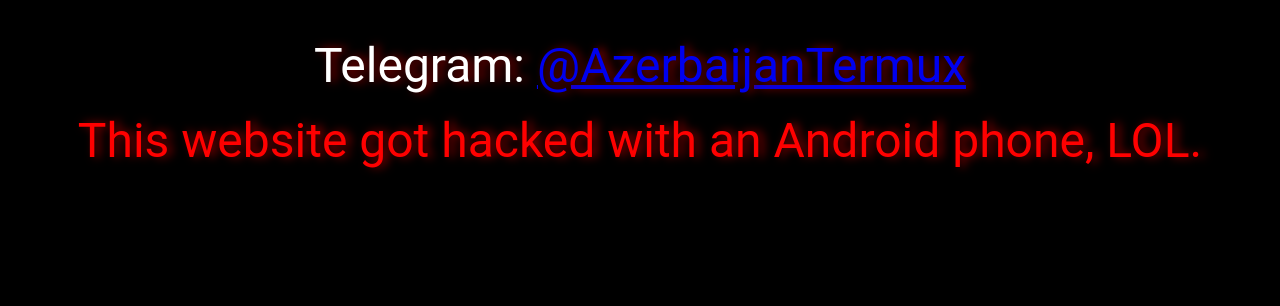
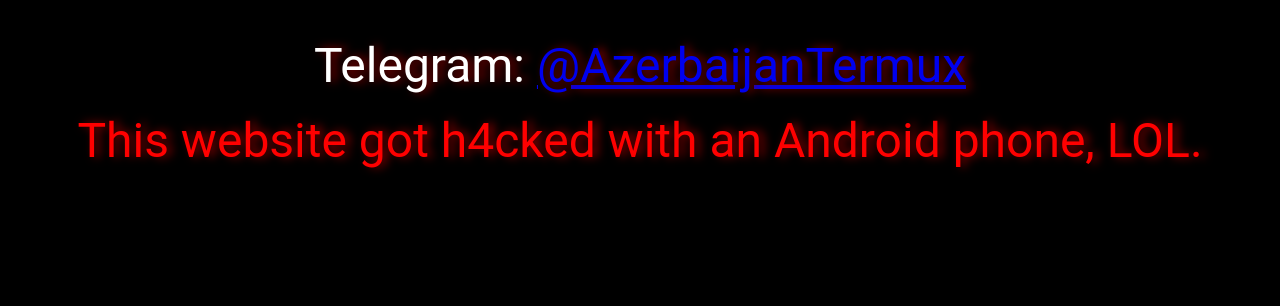
Before and after one commit to iamcharmmm/azerbaijantermux, a PHP site: page / in a window 1280 px wide. Shown: the part 494-800 px from the top of the page. Run offline with PHP 8.4, Linux system fonts and the light colour scheme.

Commit message:
Update index.php

```diff
--- a/index.php
+++ b/index.php
@@ -1,12 +1,12 @@
 <!DOCTYPE html>
 <head>
 <meta charset="UTF-8">
-<title>Hacked By AzerbaijanTermux</title>
+<title>H4cked By AzerbaijanTermux</title>
   <meta charset="utf-8">
-  <meta name="Author" content="Hacked By AzerbaijanTermux"/>
-  <meta name="description" content="Hacked By AzerbaijanTermux">
-  <meta name="keywords" content="Hacked By AzerbaijanTermux">
-  <meta property="og:title" content="Hacked By AzerbaijanTermux"/>
+  <meta name="Author" content="H4cked By AzerbaijanTermux"/>
+  <meta name="description" content="H4cked By AzerbaijanTermux">
+  <meta name="keywords" content="H4cked By AzerbaijanTermux">
+  <meta property="og:title" content="H4cked By AzerbaijanTermux"/>
 
 <style type="text/css">
   body {
@@ -16,7 +16,7 @@
 </style>
 
 <body>
-<font size="20" color="red" face="Roboto" style="text-shadow: 5px 0px 10px darkred;" >Hacked By AzerbaijanTermux</font>
+<font size="20" color="red" face="Roboto" style="text-shadow: 5px 0px 10px darkred;" >H4cked By AzerbaijanTermux</font>
 <br>
 <br>
 <img src="https://static.wikia.nocookie.net/villains/images/4/4a/Wiki-logo.jpg" width="620" height="410">
@@ -27,7 +27,7 @@
 </font>
 <br>
 <br>
-<font size="7" color="red" face="Roboto" style="text-shadow: 5px 0px 10px darkred;">This website got hacked with an Android phone, LOL. </font>
+<font size="7" color="red" face="Roboto" style="text-shadow: 5px 0px 10px darkred;">This website got h4cked with an Android phone, LOL. </font>
 <br>
 <br>
 </body>
```
